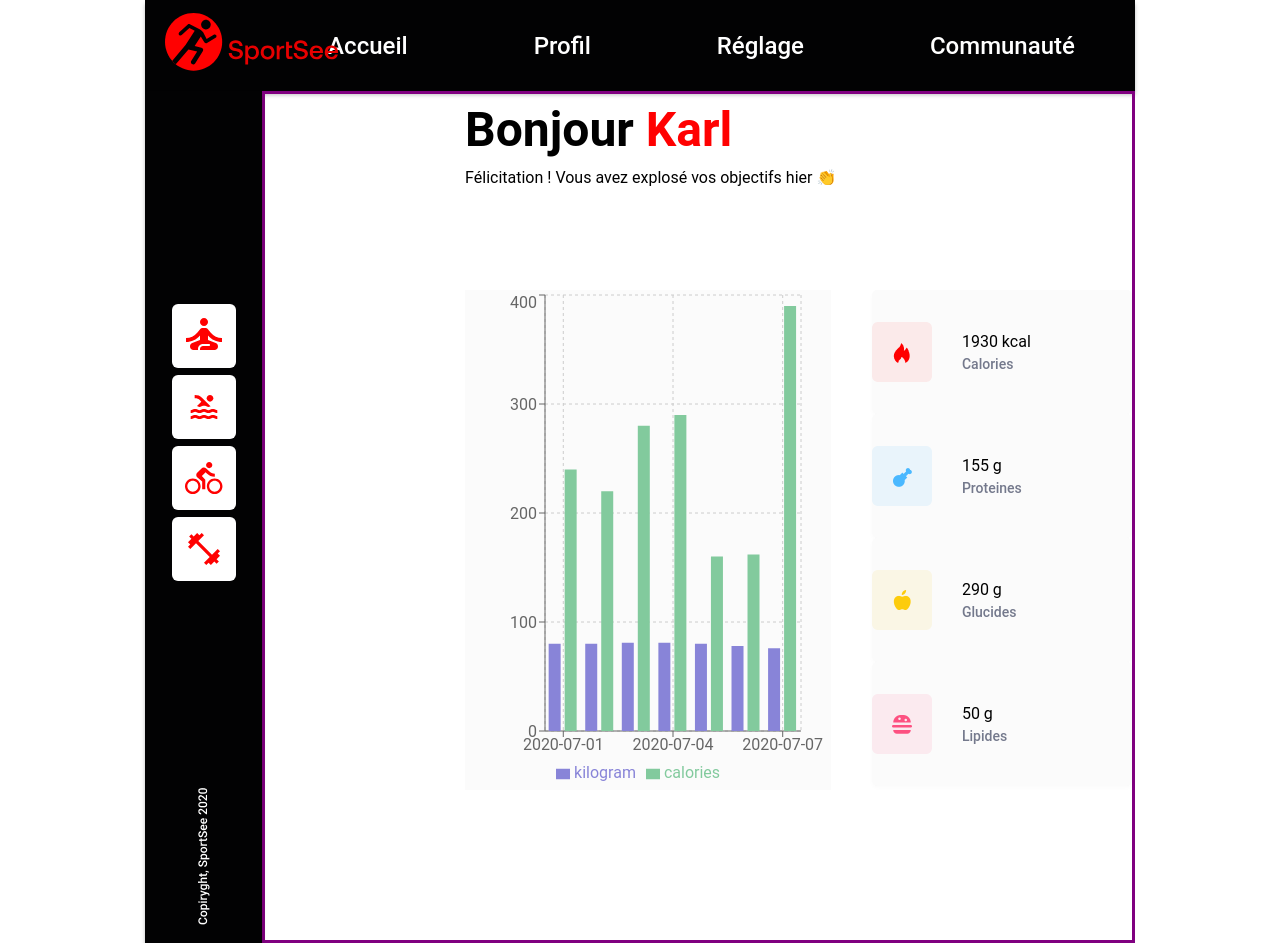
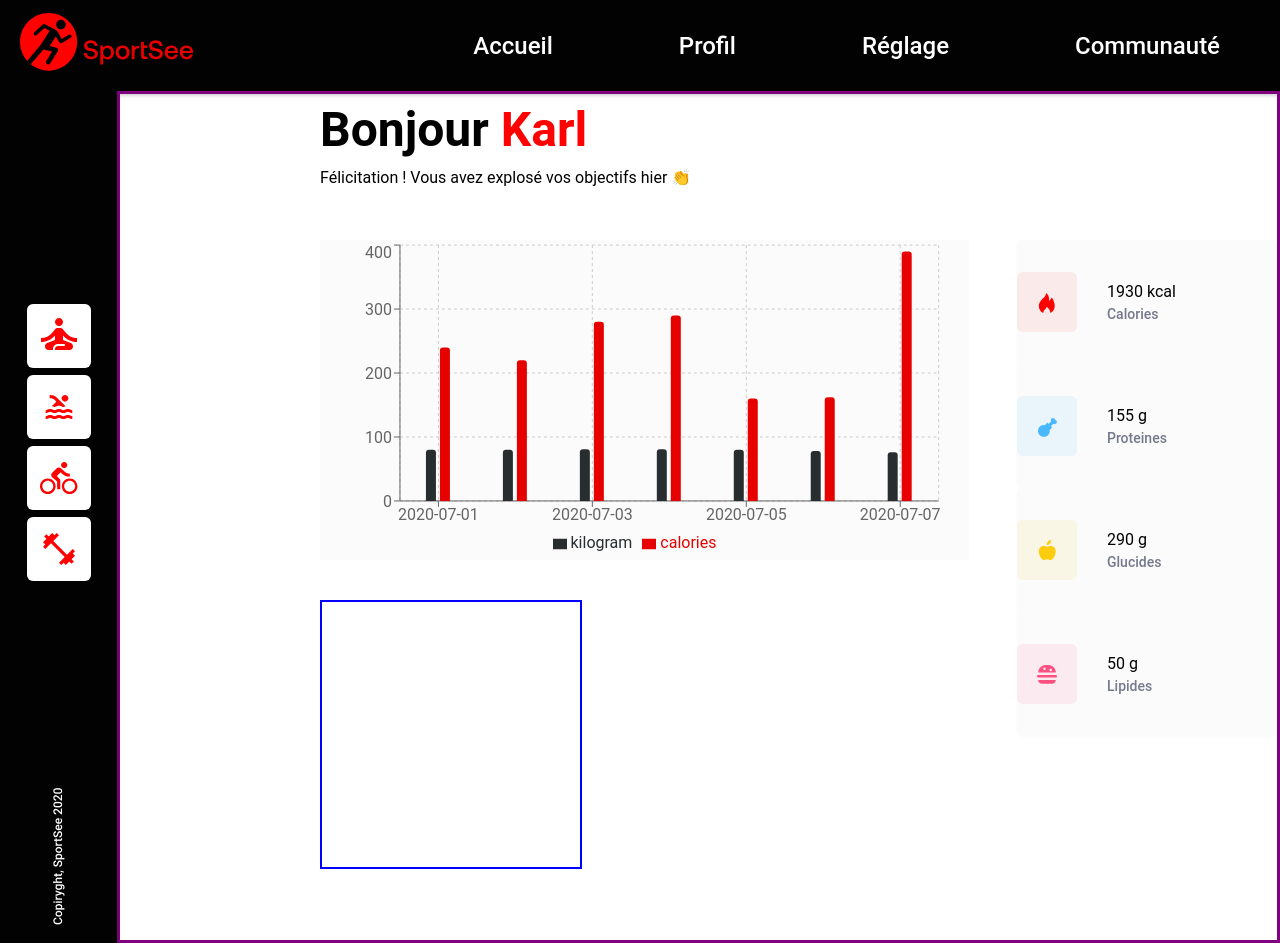
Before and after one commit to JC971/sportSee, a React (Vite) app: page / in a window 1280 px wide. Built offline with nearby package versions, Linux system fonts and the light colour scheme.

Commit message:
largeur des barres

```diff
--- a/src/styles/chartActivities.scss
+++ b/src/styles/chartActivities.scss
@@ -3,22 +3,18 @@
 	height: 750px;
 	display: grid;
 	grid-template-columns: 200px repeat(10, 1fr) 260px;
-	grid-template-rows: 100px repeat(7, 100px);
+	grid-template-rows: 50px repeat(7, 120px);
 
 
-	.chart-welcome {
+	.daily-activity {
 		background-color: #fbfbfb;
 		grid-area: 2/2/7/11;
-
+		height: 320px;
 	}
 
 	.calories-container {
 		grid-area:2/12/7/12 ;
-
 	}
-
-
-
 
 	.energy-display {
 		display: flex;
@@ -46,4 +42,11 @@
 		font-weight: 500;
 	}
 
+	.average-duration{
+		width: 258px;
+		height: 265px;
+		border: solid blue 2px;
+		grid-area: 5/2;
+	}
+
 }
--- a/src/usecases/components/ActivityChart.tsx
+++ b/src/usecases/components/ActivityChart.tsx
@@ -11,50 +11,7 @@ import {
 	ResponsiveContainer,
 } from "recharts";
 
-/*	const data = [
-  {
-    name: 'Page A',
-    uv: 4000,
-    pv: 2400,
-    amt: 2400,
-  },
-  {
-    name: 'Page B',
-    uv: 3000,
-    pv: 1398,
-    amt: 2210,
-  },
-  {
-    name: 'Page C',
-    uv: 2000,
-    pv: 9800,
-    amt: 2290,
-  },
-  {
-    name: 'Page D',
-    uv: 2780,
-    pv: 3908,
-    amt: 2000,
-  },
-  {
-    name: 'Page E',
-    uv: 1890,
-    pv: 4800,
-    amt: 2181,
-  },
-  {
-    name: 'Page F',
-    uv: 2390,
-    pv: 3800,
-    amt: 2500,
-  },
-  {
-    name: 'Page G',
-    uv: 3490,
-    pv: 4300,
-    amt: 2100,
-  },
-];*/
+
 const data = [
 	{
               day: '2020-07-01',
@@ -117,13 +74,17 @@ export default class ActivityChart extends PureComponent {
 					<Legend />
 					<Bar
 						dataKey="kilogram"
-						fill="#8884d8"
-						activeBar={<Rectangle fill="pink" stroke="blue" />}
+						fill="#282D30"
+						activeBar={<Rectangle fill="grey" stroke="#" />}
+						radius={[3, 3, 0, 0]}
+						barSize={10}
 					/>
 					<Bar
 						dataKey="calories"
-						fill="#82ca9d"
-						activeBar={<Rectangle fill="gold" stroke="purple" />}
+						fill="#E60000"
+						activeBar={<Rectangle fill="red" stroke="#FFF" />}
+						radius={[3, 3, 0, 0]}
+						barSize={10}
 					/>
 				</BarChart>
 			</ResponsiveContainer>
--- a/src/usecases/components/ChartActivities.tsx
+++ b/src/usecases/components/ChartActivities.tsx
@@ -8,10 +8,11 @@ const ChartActivities = () => {
 	return (
 		<div>
 			<div className="main-chart">
-				<div className="chart-welcome">
-					<ActivityChart/>
+				<div className="daily-activity">
+					<ActivityChart />
 				</div>
-				<div className="daily-activity">
+				<div className="average-duration">
+
 				</div>
 				<div className="calories-container">
 					<div className="calories-box">
```
